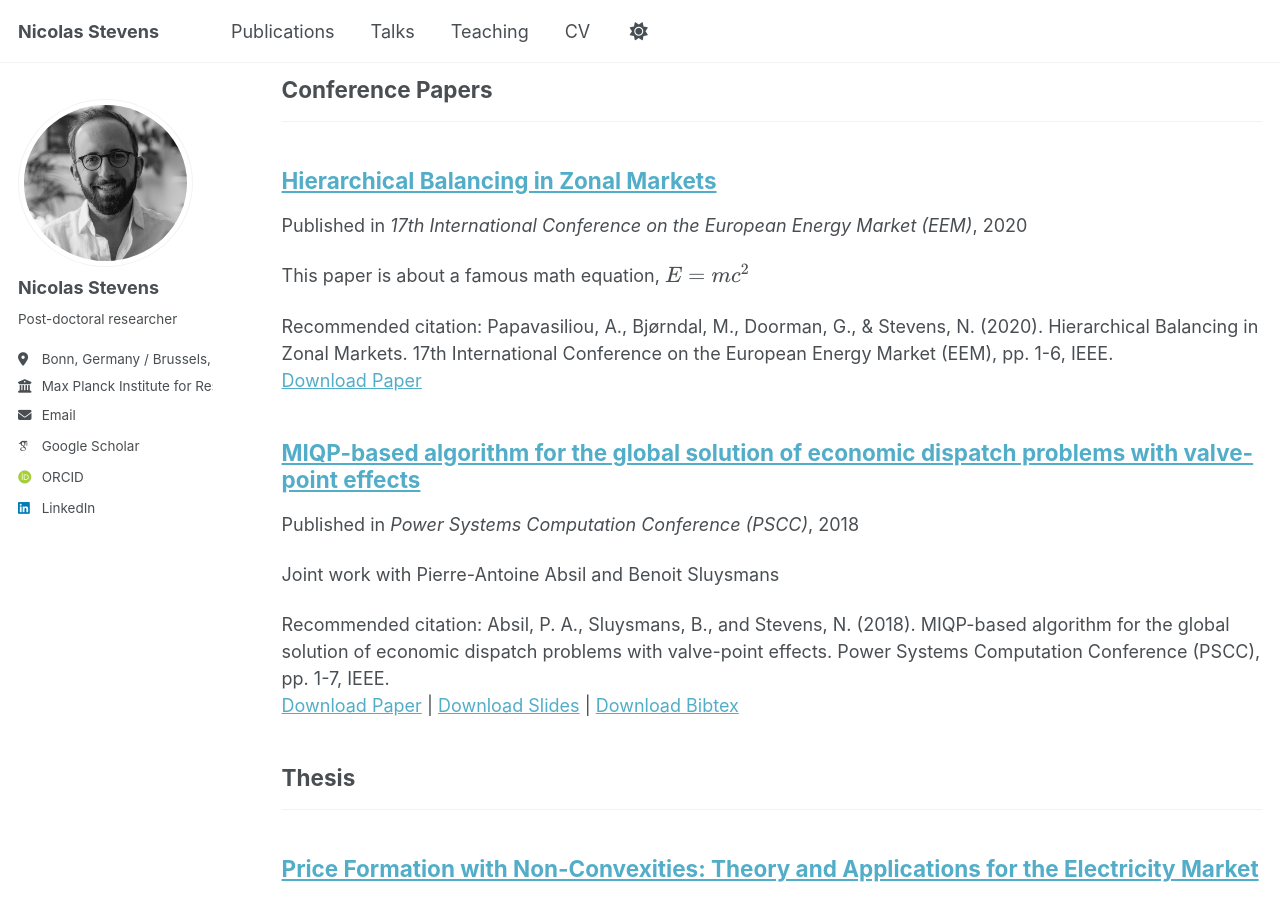
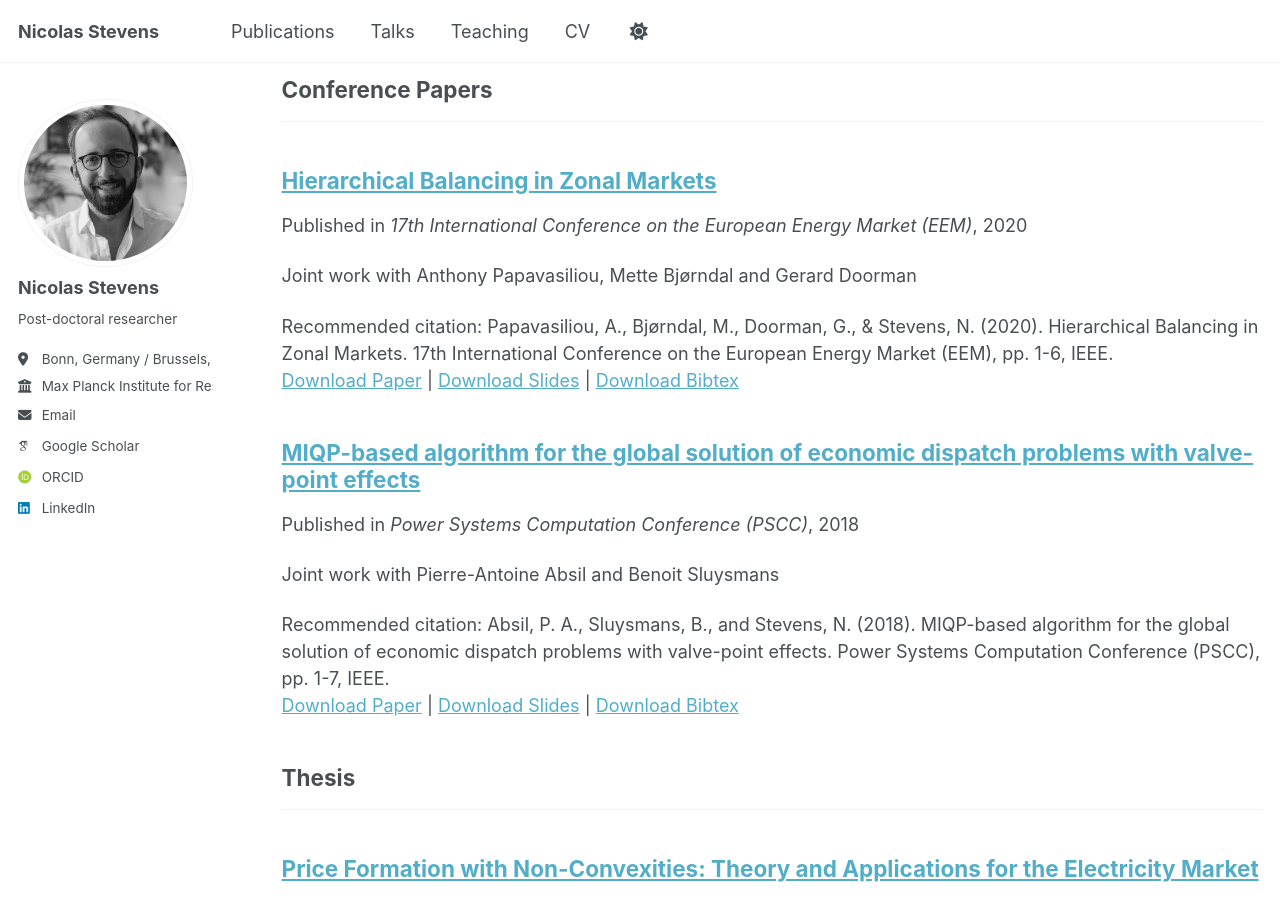
Before and after one commit to NicolasStevens/NicolasStevens.github.io, a Jekyll site: the page built from _pages/publications.html, in a window 1280 px wide and 900 px high, scrolled down 1940 px. Built offline with Jekyll 4.4.1, drawn with Linux system fonts in a browser that asks for light colours; some web fonts are replaced; a script that is not in the unit is left out.

Commit message:
Update Papavasiliou2020.md

```diff
--- a/_publications/Papavasiliou2020.md
+++ b/_publications/Papavasiliou2020.md
@@ -3,10 +3,12 @@ title: "Hierarchical Balancing in Zonal Markets"
 collection: publications
 category: conferences
 permalink: /publication/Papavasiliou2020
-excerpt: 'This paper is about a famous math equation, $$E=mc^2$$'
+excerpt: 'Joint work with Anthony Papavasiliou, Mette Bjørndal and Gerard Doorman'
 date: 2020-01-01
 venue: '17th International Conference on the European Energy Market (EEM)'
+slidesurl: ''
 paperurl: 'https://NicolasStevens.github.io/files/Papavasiliou2020.pdf'
+bibtexurl: ''
 citation: 'Papavasiliou, A., Bjørndal, M., Doorman, G., & Stevens, N. (2020). Hierarchical Balancing in Zonal Markets. 17th International Conference on the European Energy Market (EEM), pp. 1-6, IEEE.'
 ---
 
```
